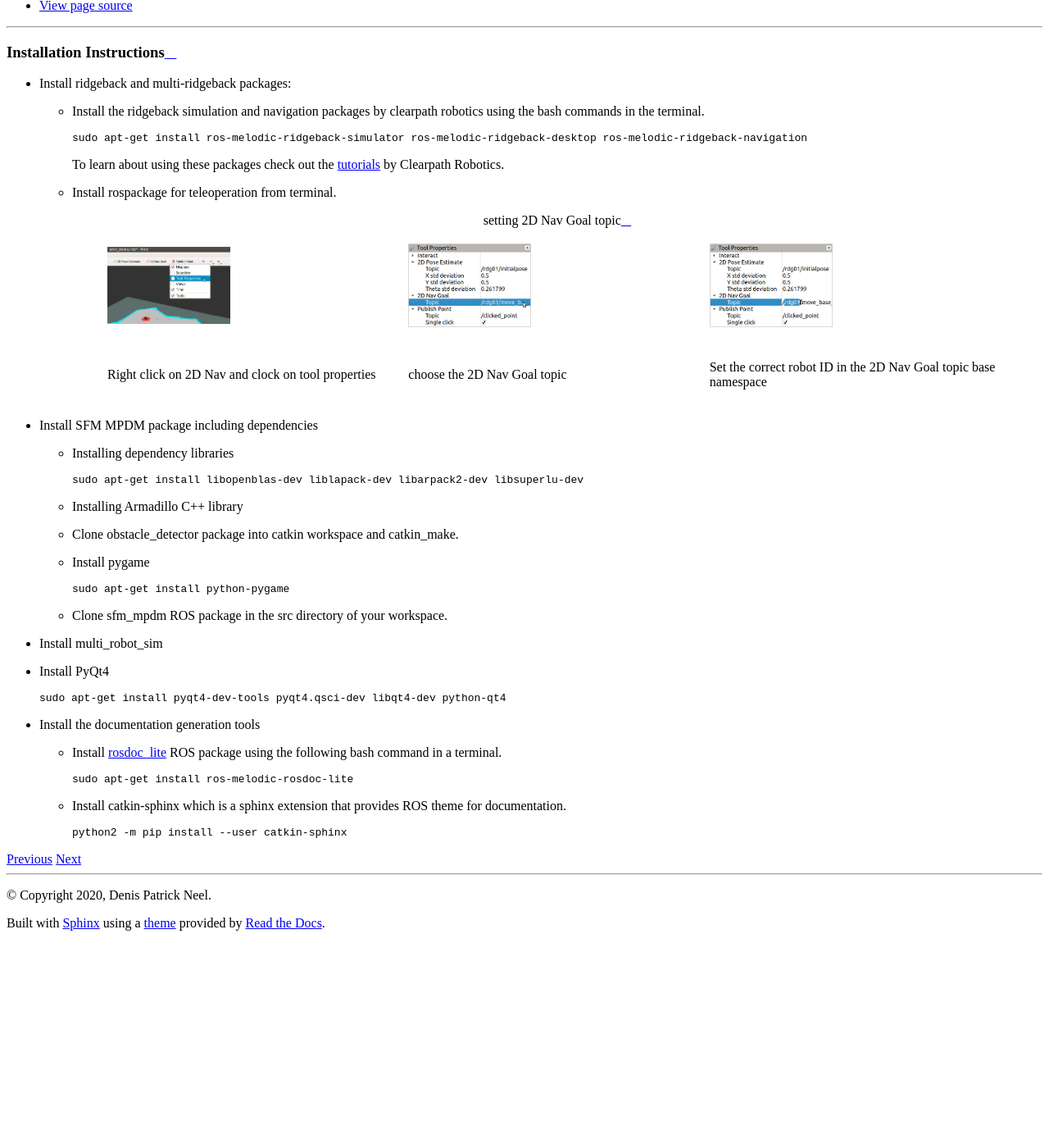
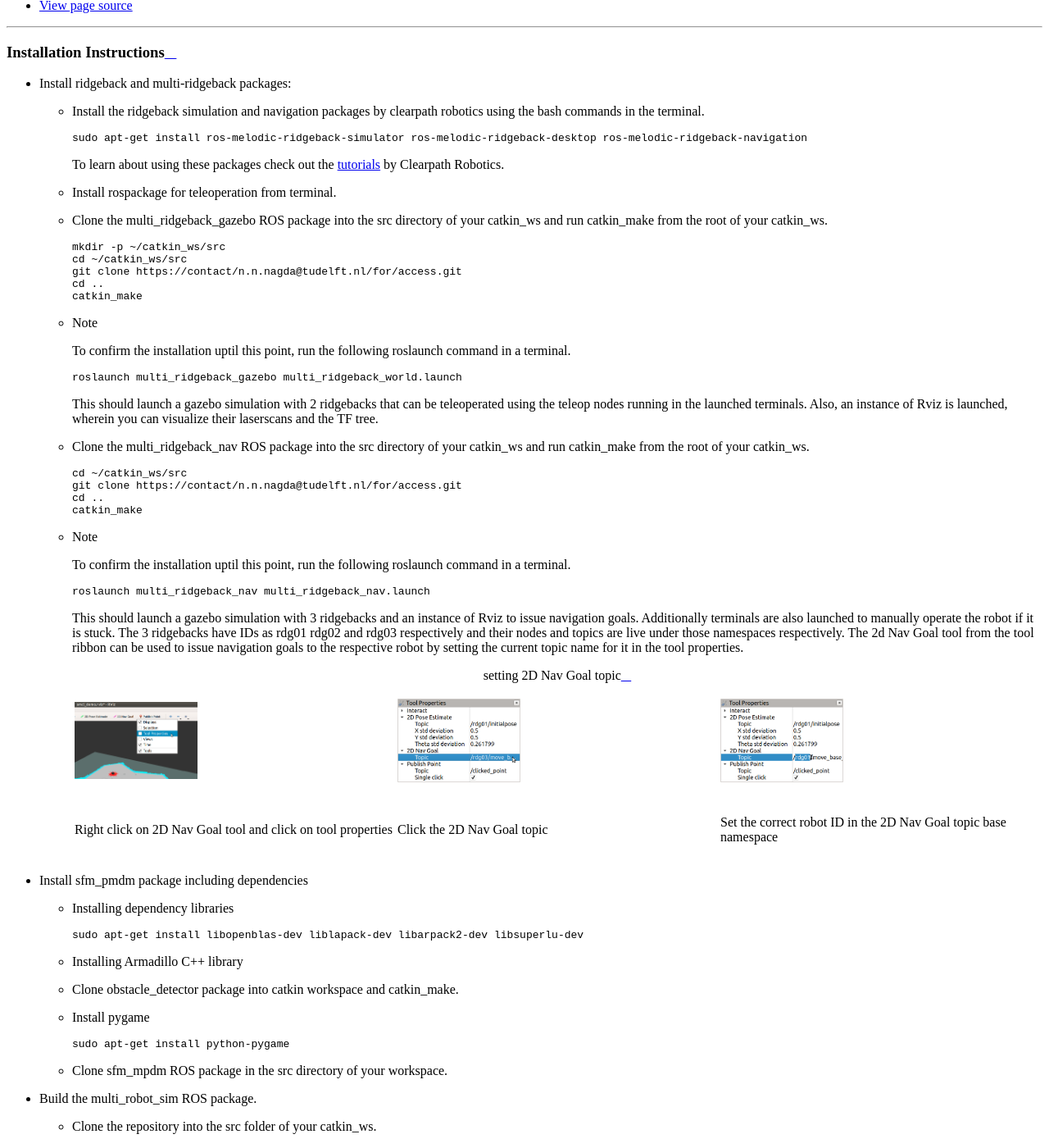
Before and after one commit to ROOSTER-fleet-management/rooster_fleet_manager, a Sphinx documentation site: the page built from doc/_source/InstallInstructions.rst, in a window 1280 px wide and 1400 px high, scrolled down 284 px. Shown: the whole window at 82% size. Built offline with Sphinx 7.4.7 and the Read the Docs theme 2.0.0, drawn with Linux system fonts in a browser that asks for light colours; the version number could not be read and is left out; before the commit the page ends 1427 px from its top, so only the background shows below that; some of the changed text lies outside the part shown.

Commit message:
added more installation instructions

```diff
--- a/doc/_source/InstallInstructions.rst
+++ b/doc/_source/InstallInstructions.rst
@@ -15,6 +15,50 @@ Installation Instructions
     .. _tutorials: <http://www.clearpathrobotics.com/assets/guides/kinetic/ridgeback/simulation.html>
 
   * Install rospackage for teleoperation from terminal.
+
+  * Clone the multi_ridgeback_gazebo ROS package into the src directory of your catkin_ws and run catkin_make from the root of your catkin_ws.
+
+    .. code-block:: console
+
+       mkdir -p ~/catkin_ws/src
+       cd ~/catkin_ws/src
+       git clone https://contact/n.n.nagda@tudelft.nl/for/access.git
+       cd ..
+       catkin_make
+
+  * .. note::
+
+       To confirm the installation uptil this point, run the following roslaunch command in a terminal.
+
+       .. code-block:: console
+
+          roslaunch multi_ridgeback_gazebo multi_ridgeback_world.launch
+
+       This should launch a gazebo simulation with 2 ridgebacks that can be teleoperated using the teleop nodes running in the launched terminals.
+       Also, an instance of Rviz is launched, wherein you can visualize their laserscans and the TF tree.
+
+  * Clone the multi_ridgeback_nav ROS package into the src directory of your catkin_ws and run catkin_make from the root of your catkin_ws.
+
+    .. code-block:: console
+
+       cd ~/catkin_ws/src
+       git clone https://contact/n.n.nagda@tudelft.nl/for/access.git
+       cd ..
+       catkin_make
+
+  * .. note::
+
+       To confirm the installation uptil this point, run the following roslaunch command in a terminal.
+
+       .. code-block:: console
+
+          roslaunch multi_ridgeback_nav multi_ridgeback_nav.launch
+
+       This should launch a gazebo simulation with 3 ridgebacks and an instance of Rviz to issue navigation goals.
+       Additionally terminals are also launched to manually operate the robot if it is stuck.
+       The 3 ridgebacks have IDs as rdg01 rdg02 and rdg03 respectively and their nodes and topics are live under those namespaces respectively.
+       The 2d Nav Goal tool from the tool ribbon can be used to issue navigation goals to the respective robot by setting the current topic name for it in the tool properties.
+
 
        .. |rviz_toolp1| image:: ../_static/images/set_rviz_tool_properties_1.png
           :alt: alternate text
@@ -35,11 +79,11 @@ Installation Instructions
           * - |rviz_toolp1|
             - |rviz_toolp2|
             - |rviz_toolp3|
-          * - Right click on 2D Nav and clock on tool properties
-            - choose the 2D Nav Goal topic
+          * - Right click on 2D Nav Goal tool and click on tool properties
+            - Click the 2D Nav Goal topic
             - Set the correct robot ID in the 2D Nav Goal topic base namespace
 
-* Install SFM MPDM package including dependencies
+* Install sfm_pmdm package including dependencies
 
   * Installing dependency libraries
 
@@ -62,12 +106,15 @@ Installation Instructions
 
 
 
-* Install multi_robot_sim
-* Install PyQt4
+* Build the multi_robot_sim ROS package.
 
-  .. code-block:: console
+  * Clone the repository into the src folder of your catkin_ws.
 
-     sudo apt-get install pyqt4-dev-tools pyqt4.qsci-dev libqt4-dev python-qt4
+  * Install PyQt4 (Python bindings for Qt) by running the following bash command in a terminal.
+
+    .. code-block:: console
+
+       sudo apt-get install pyqt4-dev-tools pyqt4.qsci-dev libqt4-dev python-qt4
 
 * Install the documentation generation tools
 
@@ -79,14 +126,23 @@ Installation Instructions
 
        sudo apt-get install ros-melodic-rosdoc-lite
 
-  * Install catkin-sphinx which is a sphinx extension that provides ROS theme for documentation.
+  * Install sphinx, a tool for generating documentation for Python code using ReStructured Text language.
+
+    .. code-block:: console
+
+       sudo apt-get install python-sphinx
+
+  * Install sphinx-rtd-theme, a sphinx extension that provides a beautiful theme for documentation.
+
+    .. code-block:: console
+
+       python2 -m pip install --user sphinx-rtd-theme
+
+  * Install catkin-sphinx, a sphinx extension that provides a ROS theme for documentation.
 
     .. code-block:: console
 
        python2 -m pip install --user catkin-sphinx
 
-.. * Install catkin-sphinx which is a sphinx extension that provides ROS theme for documentation.
-
-..   .. code-block:: console
-
-..      python2 -m pip install --user sphinx
+  * .. note::
+       Look into doxygen installation
```
